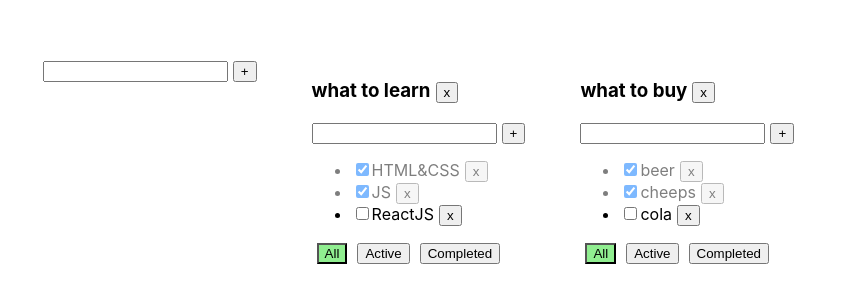
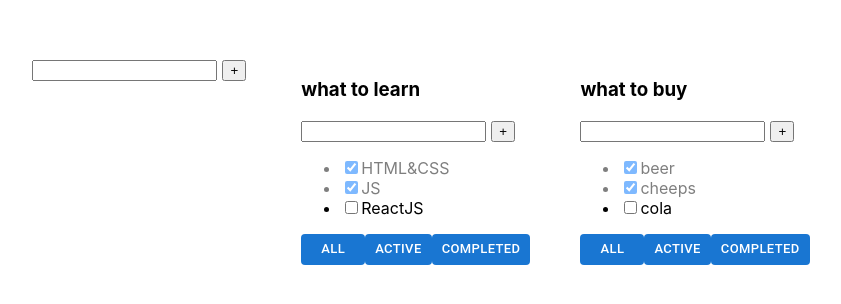
Before and after one commit to VanoKi/todolist-react, a React (Vite) app: page / in a window 1280 px wide. Shown: the part 238-542 px from the top of the page, without its empty margins (194-1035 px from the left). Built offline with nearby package versions, Linux system fonts and the light colour scheme.

Commit message:
feat: mui

```diff
--- a/package.json
+++ b/package.json
@@ -10,6 +10,10 @@
     "preview": "vite preview"
   },
   "dependencies": {
+    "@emotion/react": "^11.14.0",
+    "@emotion/styled": "^11.14.0",
+    "@mui/icons-material": "^7.1.0",
+    "@mui/material": "^7.1.0",
     "react": "19.0.0",
     "react-dom": "19.0.0",
     "uuid": "11.0.3"
--- a/src/TodoListItem.tsx
+++ b/src/TodoListItem.tsx
@@ -1,8 +1,9 @@
 import {type ChangeEvent} from 'react'
 import type {FilterValues, Task} from './App'
-import {Button} from './Button'
+// import {Button} from './Button'
 import {CreateItemForm} from "./CreateItemForm.tsx";
 import {EditableSpan} from "./EditableSpan.tsx";
+import Button from '@mui/material/Button'
 
 type Props = {
   todolistId: string
@@ -87,16 +88,41 @@
             </ul>
         )}
         <div>
-          <Button className={filter === 'all' ? 'active-filter' : ''}
-                  title={'All'}
-                  onClick={() => changeFilter('all', todolistId)}/>
-          <Button className={filter === 'active' ? 'active-filter' : ''}
-                  title={'Active'}
-                  onClick={() => changeFilter('active', todolistId)}/>
-          <Button className={filter === 'completed' ? 'active-filter' : ''}
-                  title={'Completed'}
-                  onClick={() => changeFilter('completed', todolistId)}/>
-        </div>
+          <Button
+            variant="contained"
+            size='small'
+            disableElevation
+            onClick={() => changeFilter('all', todolistId)}
+          >
+            All
+          </Button>
+          <Button
+            variant="contained"
+            size='small'
+            disableElevation
+            onClick={() => changeFilter('all', todolistId)}
+          >
+            Active
+          </Button>
+          <Button
+            variant="contained"
+            size='small'
+            disableElevation
+            onClick={() => changeFilter('all', todolistId)}
+          >
+            Completed
+          </Button>
+        {/*  <Button className={filter === 'all' ? 'active-filter' : ''}*/}
+        {/*          title={'All'}*/}
+        {/*          onClick={() => changeFilter('all', todolistId)}/>*/}
+        {/*  <Button className={filter === 'active' ? 'active-filter' : ''}*/}
+        {/*          title={'Active'}*/}
+        {/*          onClick={() => changeFilter('active', todolistId)}/>*/}
+        {/*  <Button className={filter === 'completed' ? 'active-filter' : ''}*/}
+        {/*          title={'Completed'}*/}
+        {/*          onClick={() => changeFilter('completed', todolistId)}/>*/}
+        {/*</div>*/}
+      </div>
       </div>
   )
 }
```
Also changed, not shown: 1 other file (tests, documents, lock files or other folders).
